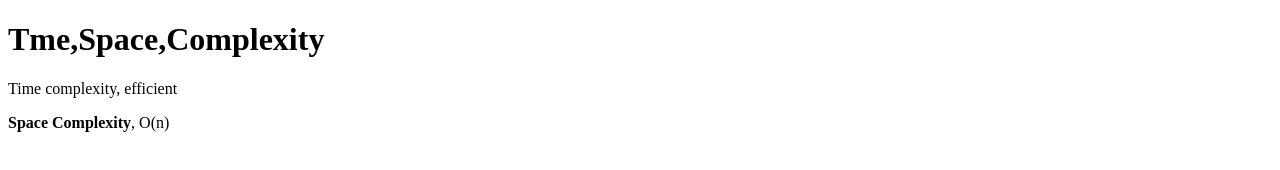
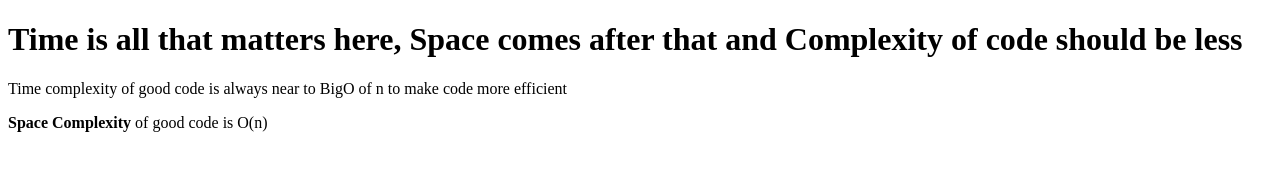
Before and after one commit to acciojob/time-and-space-complexity-RioFairhall, a website: page main.html in a window 1280 px wide. Drawn offline with Linux system fonts and the light colour scheme.

Commit message:
created a submission

```diff
--- a/main.html
+++ b/main.html
@@ -8,9 +8,9 @@
 
 <body>
 	<!-- the entire body must be written by student -->
-	<h1>Tme,Space,Complexity</h1>
-	<p>Time complexity, efficient</p>
-	<p><b>Space Complexity</b>, O(n)</p>
+	<h1>Time is all that matters here, Space comes after that and Complexity of code should be less</h1>
+	<p>Time complexity of good code is always near to BigO of n to make code more efficient</p>
+	<p><b>Space Complexity</b> of good code is O(n)</p>
     <script type="text/javascript" src="./script.js">
 </script>
 
```
